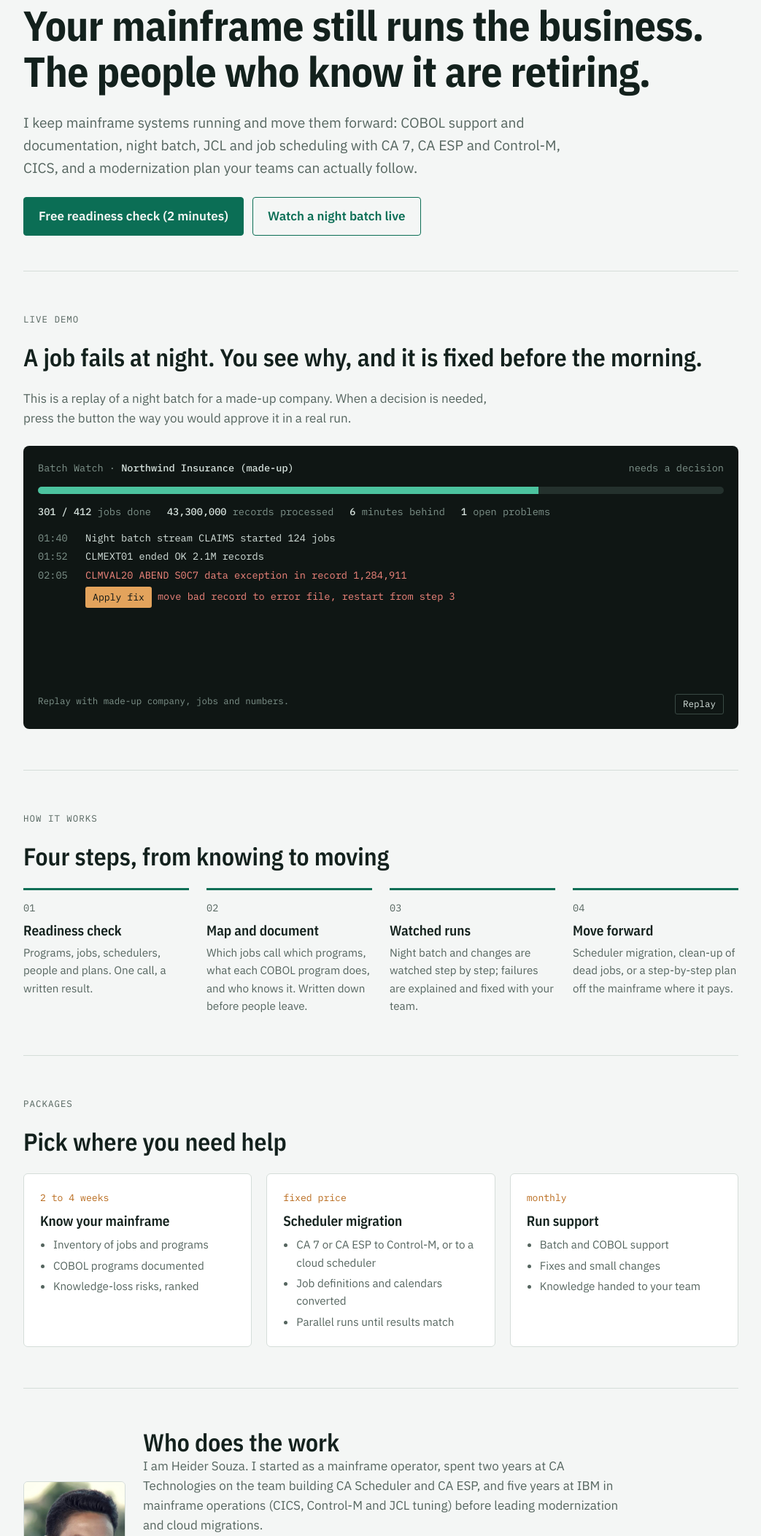
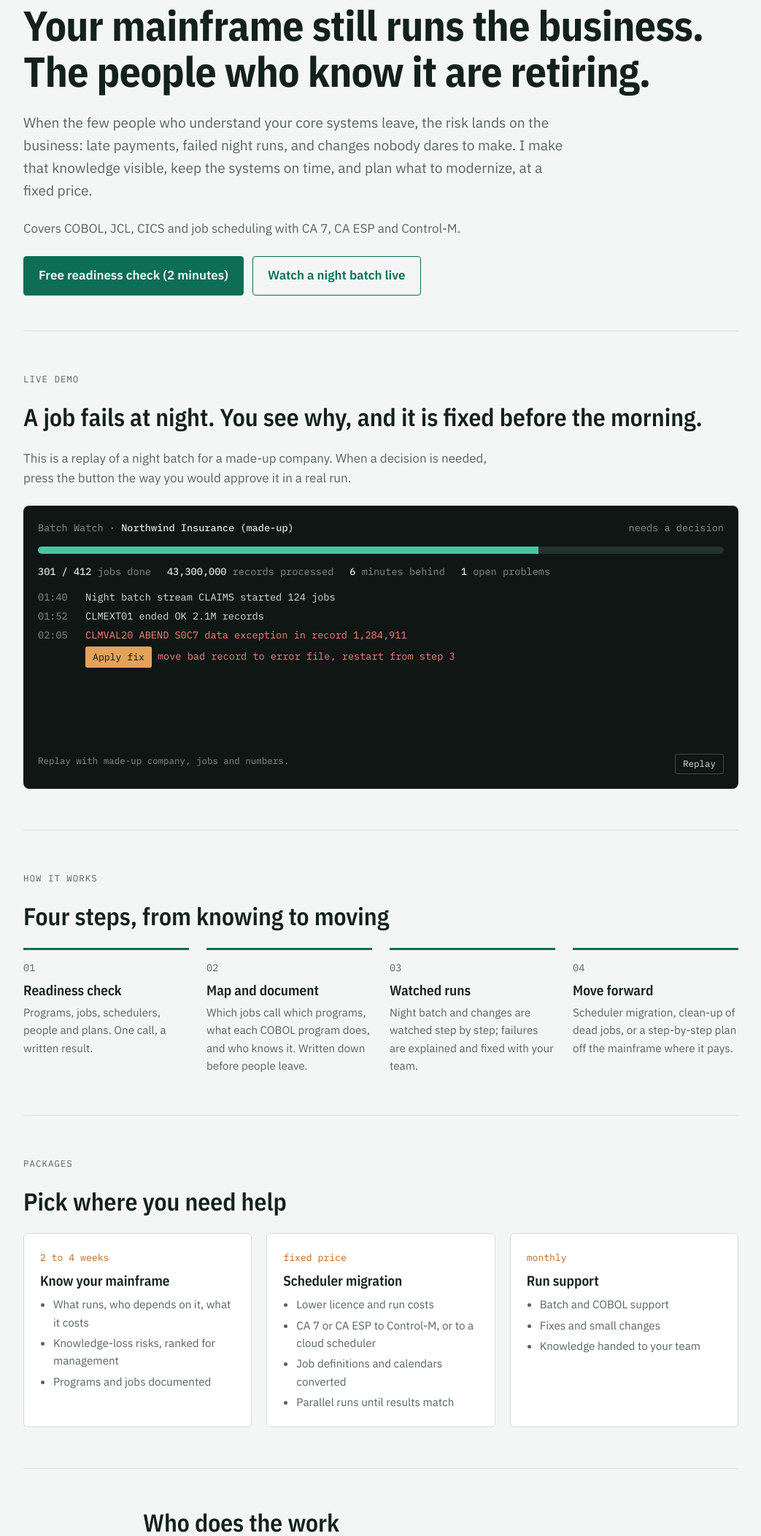
Before and after one commit to heiderdamaseno/heidersouza.com, a plain HTML site: page mainframe-modernization/index.html in a window 1280 px wide. Shown: the part 181-2286 px from the top of the page at 73% size, without its empty margins (118-1161 px from the left). Drawn offline with nearby package versions, Linux system fonts and the light colour scheme.

Commit message:
Lead both offer pages with business risk and cost; technical detail lower
Co-Authored-By: Claude Opus 5.5 <noreply@anthropic.com>
Claude-Session: https://claude.ai/code/session_01AY5CUdcPerKvguuyV6p2FN

```diff
--- a/mainframe-modernization/index.html
+++ b/mainframe-modernization/index.html
@@ -38,7 +38,8 @@
   <section class="hero">
     <span class="label">Mainframe · COBOL · batch scheduling</span>
     <h1>Your mainframe still runs the business. The people who know it are retiring.</h1>
-    <p class="lead">I keep mainframe systems running and move them forward: COBOL support and documentation, night batch, JCL and job scheduling with CA&nbsp;7, CA&nbsp;ESP and Control-M, CICS, and a modernization plan your teams can actually follow.</p>
+    <p class="lead">When the few people who understand your core systems leave, the risk lands on the business: late payments, failed night runs, and changes nobody dares to make. I make that knowledge visible, keep the systems on time, and plan what to modernize, at a fixed price.</p>
+    <p class="muted">Covers COBOL, JCL, CICS and job scheduling with CA&nbsp;7, CA&nbsp;ESP and Control-M.</p>
     <div class="btns">
       <a class="btn primary" href="#check">Free readiness check (2 minutes)</a>
       <a class="btn" href="#demo">Watch a night batch live</a>
@@ -67,8 +68,8 @@
     <span class="label">Packages</span>
     <h2>Pick where you need help</h2>
     <div class="packages">
-      <div class="pkg"><span class="tag">2 to 4 weeks</span><h3>Know your mainframe</h3><ul><li>Inventory of jobs and programs</li><li>COBOL programs documented</li><li>Knowledge-loss risks, ranked</li></ul></div>
-      <div class="pkg"><span class="tag">fixed price</span><h3>Scheduler migration</h3><ul><li>CA 7 or CA ESP to Control-M, or to a cloud scheduler</li><li>Job definitions and calendars converted</li><li>Parallel runs until results match</li></ul></div>
+      <div class="pkg"><span class="tag">2 to 4 weeks</span><h3>Know your mainframe</h3><ul><li>What runs, who depends on it, what it costs</li><li>Knowledge-loss risks, ranked for management</li><li>Programs and jobs documented</li></ul></div>
+      <div class="pkg"><span class="tag">fixed price</span><h3>Scheduler migration</h3><ul><li>Lower licence and run costs</li><li>CA 7 or CA ESP to Control-M, or to a cloud scheduler</li><li>Job definitions and calendars converted</li><li>Parallel runs until results match</li></ul></div>
       <div class="pkg"><span class="tag">monthly</span><h3>Run support</h3><ul><li>Batch and COBOL support</li><li>Fixes and small changes</li><li>Knowledge handed to your team</li></ul></div>
     </div>
   </section>
```
Also changed, not shown: jira-cloud-migration/index.html (+2 -2 lines).
